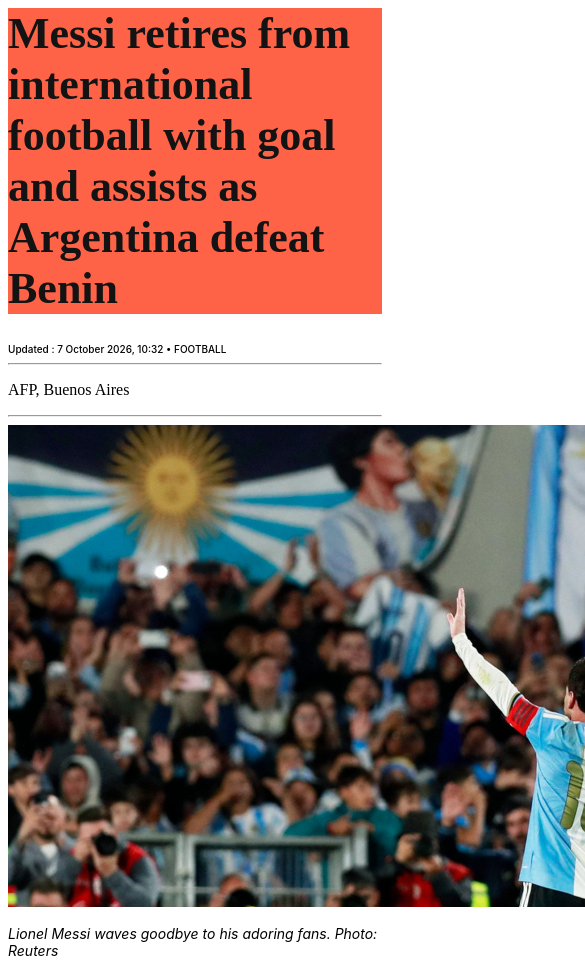
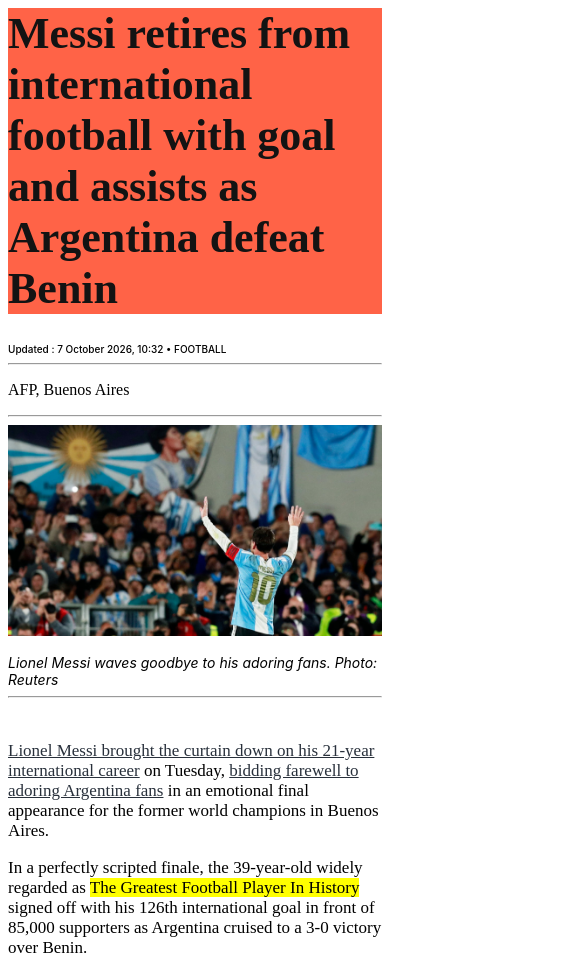
Before and after one commit to code-with-joy44/Ui-ux-practices, a plain HTML site: page index.html in a window 390 px wide. Shown: the top 962 px of the page, 585 px wide, since content can reach past the window. Drawn offline with Linux system fonts and the light colour scheme.

Commit message:
made the image responsive

```diff
--- a/index.html
+++ b/index.html
@@ -14,7 +14,7 @@ FOOTBALL</small>
 <hr>
 <p style="font-family:  serif; font-size: 16px; font-style: normal; font-variant-caps: normal; font-variant-east-asian: normal; font-variant-ligatures: normal; font-variant-numeric: normal; font-weight: 500;">AFP, Buenos Aires</p>
 <hr>
-<img src="images/Messi Goodbye.jpg" alt="messi's goodbye image" style="display: block; margin-left: auto; margin-right: auto;"> <br>
+<img src="images/Messi Goodbye.jpg" alt="messi's goodbye image" style="display: block; margin-left: auto; margin-right: auto; max-width: 100%; height: auto;"> <br>
 <small style="font-family: Inter, sans-serif; font-size: 14px;  font-variant-caps: normal; font-variant-east-asian: normal; font-variant-ligatures: normal; font-variant-numeric: normal; font-weight: 400;"><i>Lionel Messi waves goodbye to his adoring fans. Photo: Reuters</i></small>
 <hr><br>
 <p style="font-family: 'IBM Plex Serif', serif; font-size: 17px; font-style: normal; font-variant-caps: normal; font-variant-east-asian: normal; font-variant-ligatures: normal; font-variant-numeric: normal; font-weight: 400;"> <a href="https://www.thedailystar.net/sports/football/news/messi-speaks-painful-retirement-4292621" target="_blank" style="color:
@@ -22,7 +22,7 @@ FOOTBALL</small>
 #28303B;">bidding farewell to adoring Argentina fans</a> in an emotional final appearance for the former world champions in Buenos Aires.</p>
 
 <p style="font-family: 'IBM Plex Serif', serif; font-size: 17px; font-style: normal; font-variant-caps: normal; font-variant-east-asian: normal; font-variant-ligatures: normal; font-variant-numeric: normal; font-weight: 400;">In a perfectly scripted finale, the 39-year-old widely regarded as <mark style="text-transform: capitalize;">the greatest football player in history</mark>  signed off with his 126th international goal in front of 85,000 supporters as Argentina cruised to a 3-0 victory over Benin.</p>
-<button>Read More</button> <br>
+<button> Read More</button> <br>
 
 <h3>Watch Messi's Emotional Farewell</h3>
 <iframe width="560" height="315" src="https://www.youtube.com/embed/2LwW-_qVev8?si=o734YqT8-D28mfRO" title="YouTube video player" frameborder="0" allow="accelerometer; autoplay; clipboard-write; encrypted-media; gyroscope; picture-in-picture; web-share" referrerpolicy="strict-origin-when-cross-origin" allowfullscreen></iframe>
```
